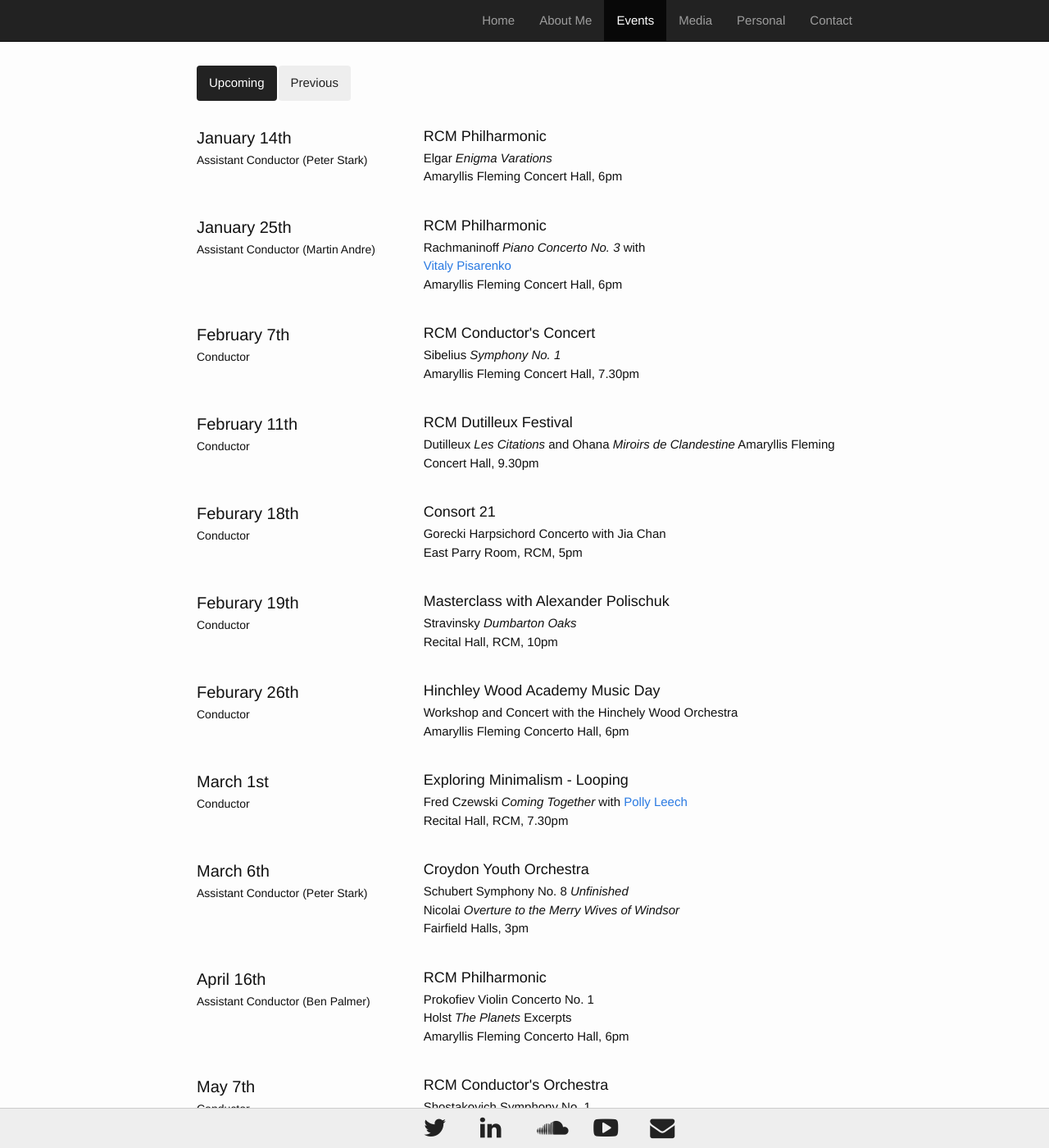
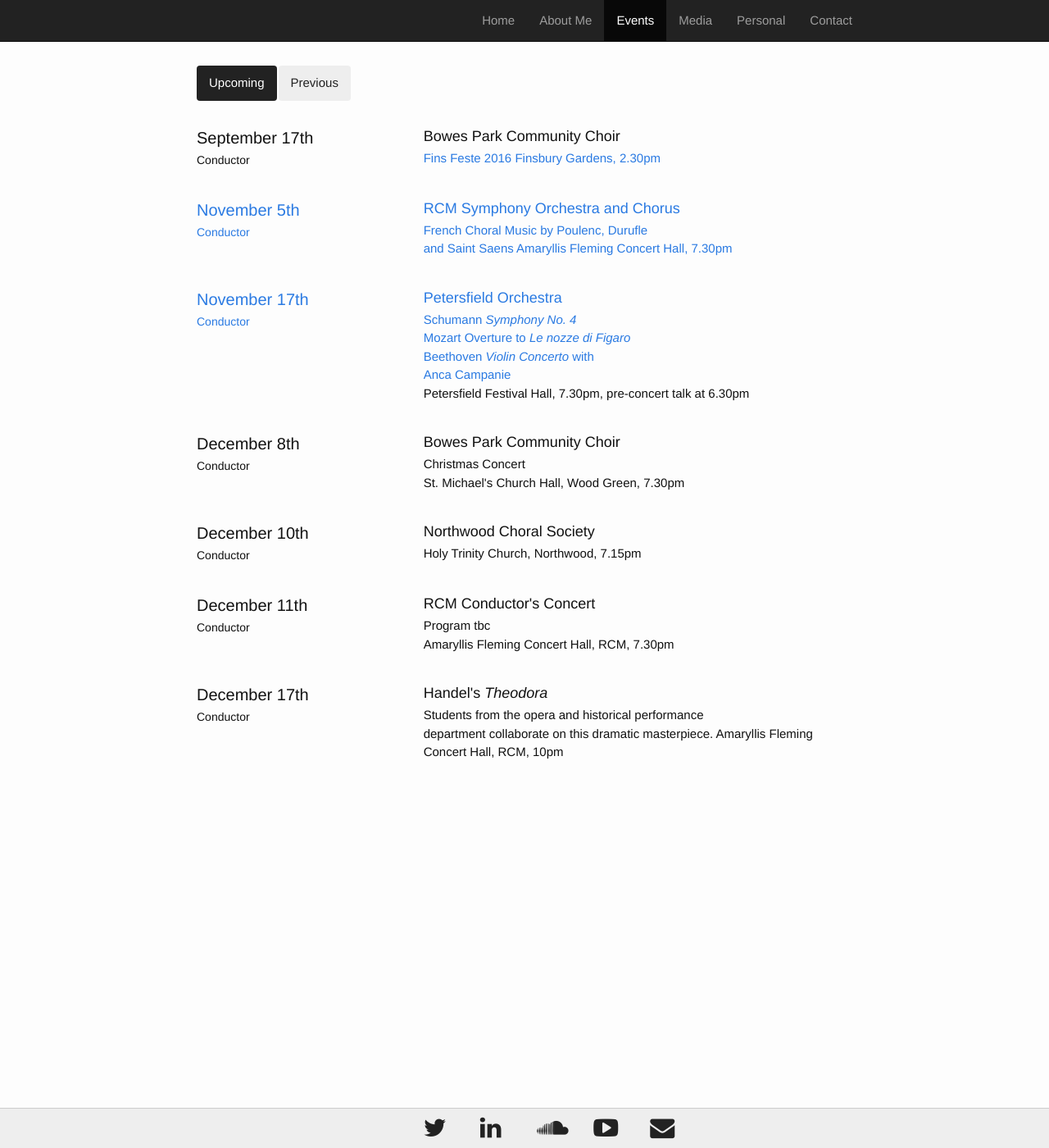
Before and after one commit to musicman10201/musicman10201.github.io, a Jekyll site: the page built from events.html, in a window 1280 px wide and 1400 px high. Shown: the whole window at 82% size. Built offline with Jekyll 4.4.1, drawn with Linux system fonts in a browser that asks for light colours; some of the changed text lies outside the part shown.

Commit message:
Update events.yml

```diff
--- a/_data/events.yml
+++ b/_data/events.yml
@@ -1,105 +1,54 @@
 -
-  date: January 14th
-  title: Assistant Conductor (Peter Stark)
-  description: RCM Philharmonic
+  date: September 17th
+  title: Conductor
+  description: Bowes Park Community Choir
   subdescription: |
-    Elgar <i>Enigma Varations</i><br>
-    Amaryllis Fleming Concert Hall, 6pm
+    <a href="http://www.bowesandbounds.org/events/fins-feste-2016-bowes-park-summer-festival/">Fins Feste 2016
+    Finsbury Gardens, 2.30pm
 -
-  date: January 25th
-  title: Assistant Conductor (Martin Andre)
-  description: RCM Philharmonic
+  date: November 5th
+  title: Conductor
+  description: RCM Symphony Orchestra and Chorus
   subdescription: |
-    Rachmaninoff <i>Piano Concerto No. 3</i> with<br>
-    <a href="http://www.pisarenkovitaly.com/">Vitaly Pisarenko</a><br>
-    Amaryllis Fleming Concert Hall, 6pm
+    French Choral Music by Poulenc, Durufle<br>
+    and Saint Saens
+    Amaryllis Fleming Concert Hall, 7.30pm
 -
-  date: February 7th
+  date: November 17th
+  title: Conductor
+  description: Petersfield Orchestra
+  subdescription: |
+    Schumann <i>Symphony No. 4</i><br>
+    Mozart Overture to <i>Le nozze di Figaro</i><br>
+    Beethoven <i>Violin Concerto</i> with <br>
+    <a href="http://www.ancacampanie.com/">Anca Campanie</a><br>
+    Petersfield Festival Hall, 7.30pm, pre-concert talk at 6.30pm
+-
+  date: December 8th
+  title: Conductor
+  description: Bowes Park Community Choir
+  subdescription: |
+    Christmas Concert<br>
+    St. Michael's Church Hall, Wood Green, 7.30pm
+-
+  date: December 10th
+  title: Conductor
+  description: Northwood Choral Society
+  subdescription: |
+    Holy Trinity Church, Northwood, 7.15pm
+-
+  date: December 11th
   title: Conductor
   description: RCM Conductor's Concert
   subdescription: |
-    Sibelius <i>Symphony No. 1</i><br>
-    Amaryllis Fleming Concert Hall, 7.30pm
+    Program tbc<br>
+    Amaryllis Fleming Concert Hall, RCM, 7.30pm
 -
-  date: February 11th
+  date: December 17th
   title: Conductor
-  description: RCM Dutilleux Festival
+  description: Handel's <i>Theodora</i>
   subdescription: |
-    Dutilleux <i>Les Citations</i> and Ohana <i>Miroirs de Clandestine</i>
-    Amaryllis Fleming Concert Hall, 9.30pm
+    Students from the opera and historical performance<br>
+    department collaborate on this dramatic masterpiece.
+    Amaryllis Fleming Concert Hall, RCM, 10pm
 -
-  date: Feburary 18th
-  title: Conductor
-  description: Consort 21
-  subdescription: |
-    Gorecki Harpsichord Concerto with Jia Chan<br>
-    East Parry Room, RCM, 5pm
--
-  date: Feburary 19th
-  title: Conductor
-  description: Masterclass with Alexander Polischuk
-  subdescription: |
-    Stravinsky <i> Dumbarton Oaks</i><br>
-    Recital Hall, RCM, 10pm
--
-  date: Feburary 26th
-  title: Conductor
-  description: Hinchley Wood Academy Music Day
-  subdescription: |
-    Workshop and Concert with the Hinchely Wood Orchestra<br>
-    Amaryllis Fleming Concerto Hall, 6pm
--
-  date: March 1st
-  title: Conductor
-  description: Exploring Minimalism - Looping
-  subdescription: |
-    Fred Czewski <i>Coming Together</i> with <a href="http://www.pollyleech.com/">Polly Leech</a><br>
-    Recital Hall, RCM, 7.30pm
--
-  date: March 6th
-  title: Assistant Conductor (Peter Stark)
-  description: Croydon Youth Orchestra
-  subdescription: |
-    Schubert Symphony No. 8 <i>Unfinished</i><br>
-    Nicolai <i>Overture to the Merry Wives of Windsor</i><br>
-    Fairfield Halls, 3pm
--
-  date: April 16th
-  title: Assistant Conductor (Ben Palmer)
-  description: RCM Philharmonic
-  subdescription: |
-    Prokofiev Violin Concerto No. 1 <br>
-    Holst <i>The Planets</i> Excerpts<br>
-    Amaryllis Fleming Concerto Hall, 6pm
--
-  date: May 7th
-  title: Conductor
-  description: RCM Conductor's Orchestra
-  subdescription: |
-    Shostakovich Symphony No. 1<br>
-    Amaryllis Fleming Concerto Hall, 7.30pm
--
-  date: June 23rd
-  title: Conductor
-  description: RCM Oratorio Society and Baroque Orchestra
-  subdescription: |
-    Handel <i>Theodora</i><br>
-    Amaryllis Fleming Concerto Hall, 7.30pm
--
-  date: June 30th
-  title: Conductor/Assistant (Martin Andre)
-  description: RCM Symphony Orchestra
-  subdescription: |
-    Vaughan Williams <i>Fantasia on a Theme of Thomas Tallis</i> (Conductor)<br>
-    Britten <i>Four Interludes from Peter Grimes</i><br> (Assistant)<br>
-    Howells Cello Concerto <a href="http://guy-johnston.com/">Guy Johnston</a> (Assistant)<br>
-    Amaryllis Fleming Concerto Hall, 7.30pm
--
-  date: July 7th
-  title: Conductor/Assistant (Martin Andre)
-  description: RCM Symphony Orchestra
-  subdescription: |
-    Vaughan Williams <i>Fantasia on a Theme of Thomas Tallis</i> (Conductor)<br>
-    Britten <i> Four Interludes from Peter Grimes</i><br> (Assistant)<br>
-    Howells Cello Concerto <a href="http://guy-johnston.com/">Guy Johnston</a> (Assisant)<br>
-    Gloucester Cathedral, 7.30pm
```
